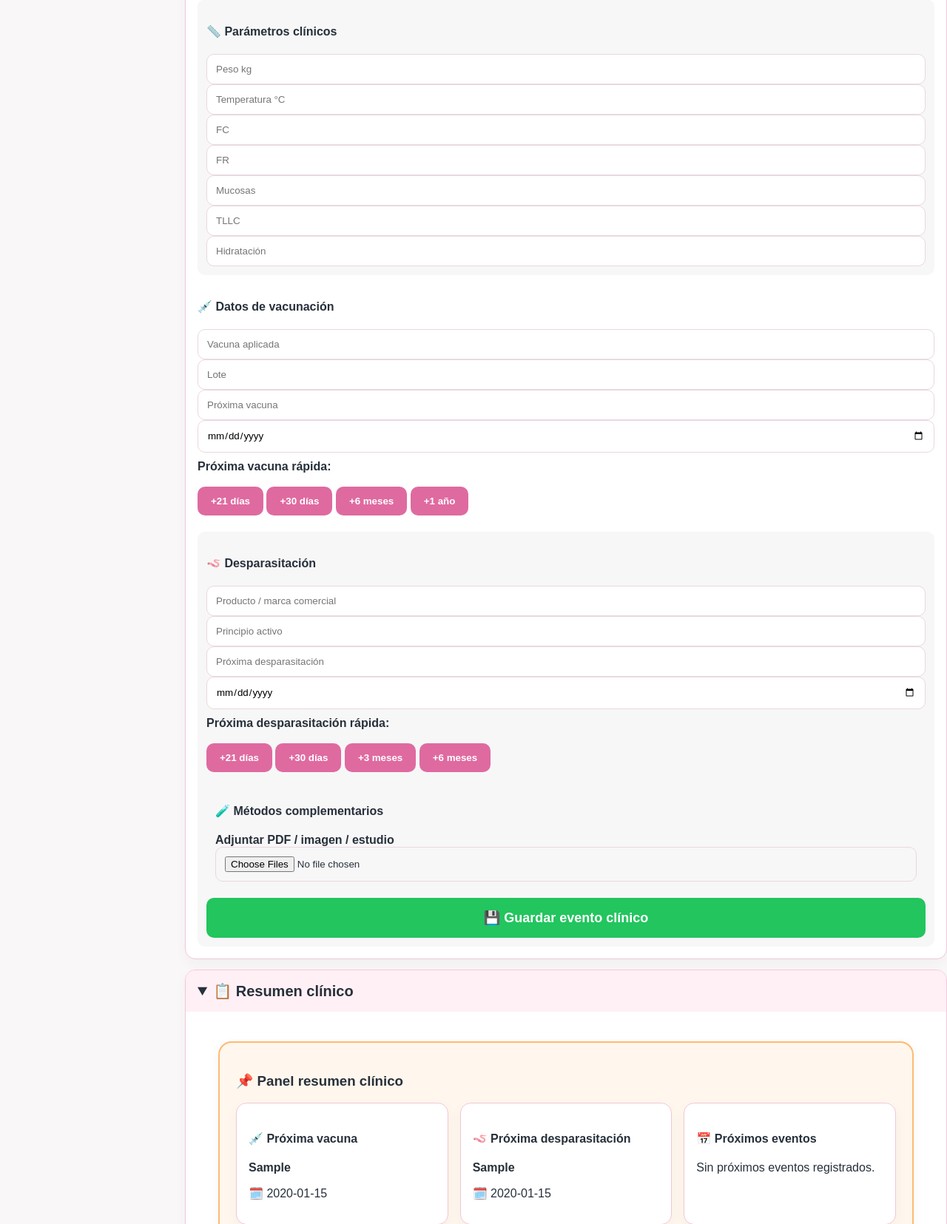
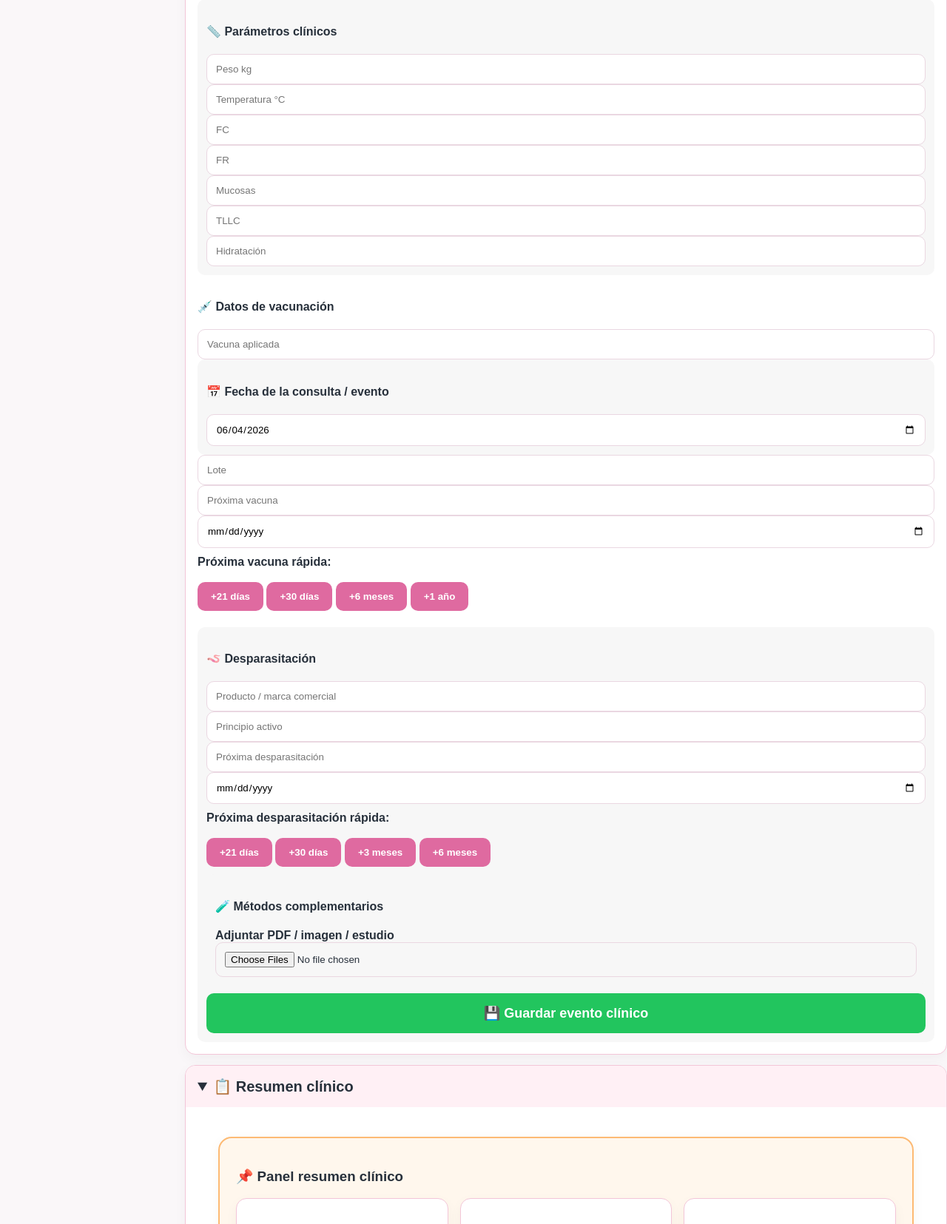
Before and after one commit to clinicaveterinaria-arch/los-aromos-cloud, a FastAPI app: page /patients/1 in a window 1280 px wide, after a click on "🩺 Nuevo evento clínico". Shown: the part 1214-2869 px from the top of the page at 74% size. Run offline with FastAPI, Linux system fonts and the light colour scheme; the visitor is signed in with stand-in values (Sample User, id 1); tables that the repository leaves empty hold one stand-in row (values such as "Sample post"); parts of the project's set-up code (start-up, migrations or seed data) failed here and were passed over.

Commit message:
Update patient_detail.html

```diff
--- a/app/templates/patient_detail.html
+++ b/app/templates/patient_detail.html
@@ -256,7 +256,14 @@
 <div class="vaccine-box" style="grid-column:1 / -1;">
     <h4>💉 Datos de vacunación</h4>
 <input name="vaccine_name" list="vaccines_list" placeholder="Vacuna aplicada">
-
+<div style="grid-column:1 / -1; padding:12px; background:#f7f7f7; border-radius:10px;">
+    <h4>📅 Fecha de la consulta / evento</h4>
+    <input
+        type="date"
+        name="event_date"
+        value="{{ today.strftime('%Y-%m-%d') }}"
+    >
+</div>
 <datalist id="vaccines_list">
     <option value="Triple Felina">
     <option value="Antirrábica">
```
